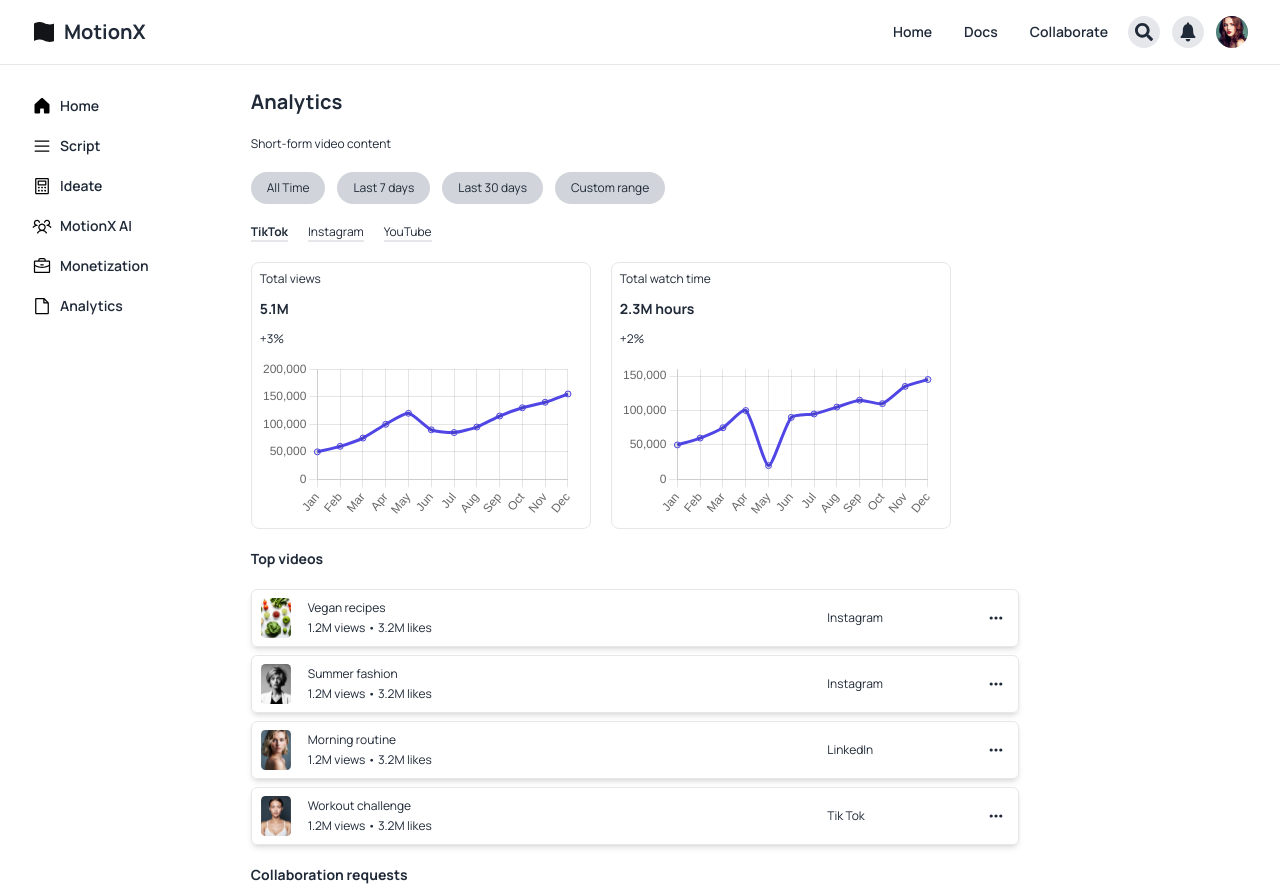
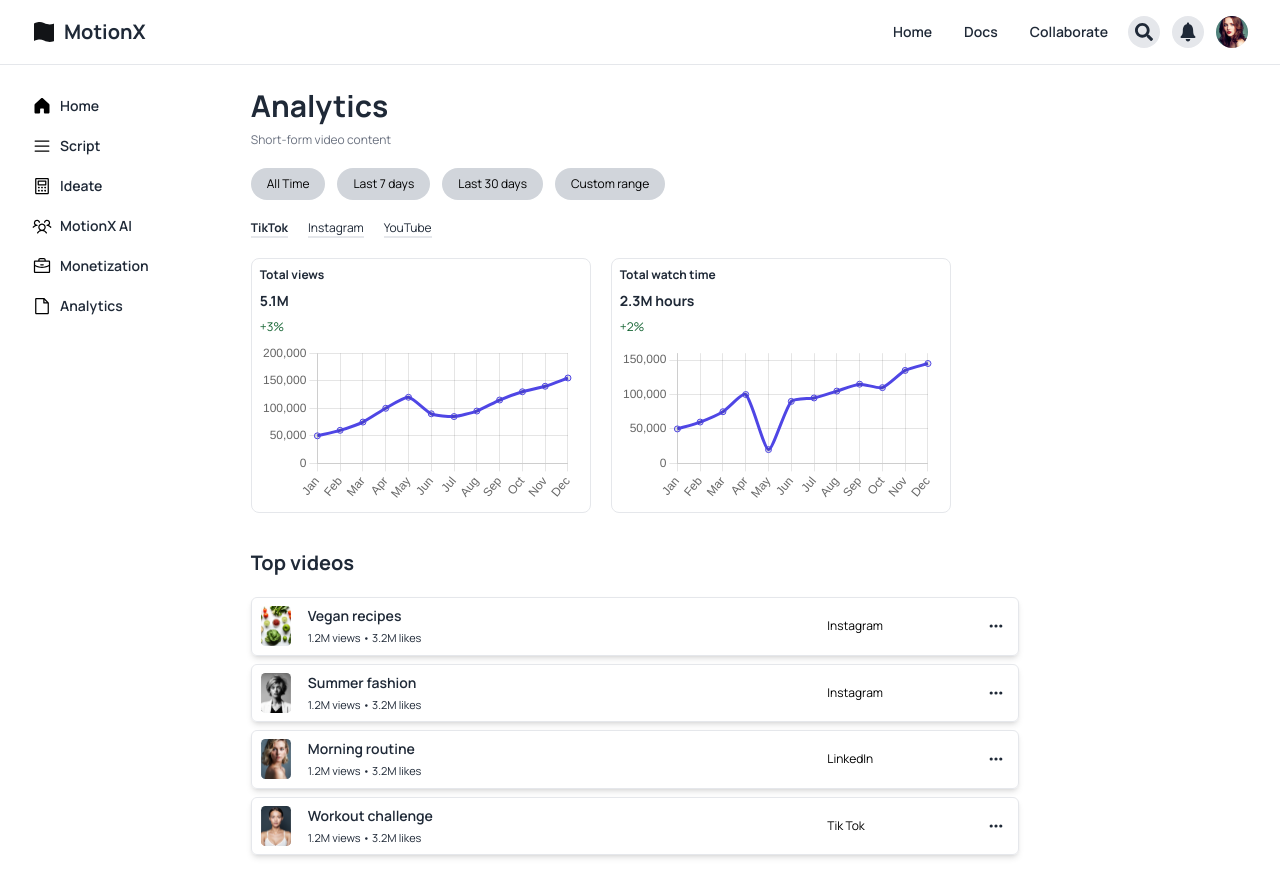
Before and after one commit to mdhabibur/mtnx_Feature_Test, a React (Vite) app in the folder frontend/: page /analytics in a window 1280 px wide. Shown: the top 895 px of the page. Built offline with nearby package versions, Linux system fonts and the light colour scheme.

Commit message:
home page, script page and analytic page simple revision completed

```diff
--- a/frontend/src/App.css
+++ b/frontend/src/App.css
@@ -27,3 +27,15 @@ body{
 .my_h5 {
     @apply text-xs md:text-sm font-bold
 }
+
+.small_card_title {
+    @apply text-sm font-semibold
+}
+
+.small_card_sub_title {
+    @apply text-xs font-normal
+}
+
+.small_card_des {
+    @apply text-[11px] font-normal
+}
--- a/frontend/src/App.jsx
+++ b/frontend/src/App.jsx
@@ -8,6 +8,8 @@ import Ideate from "./pages/Ideate";
 import MontionXAI from "./pages/MontionXAI";
 import Monetization from "./pages/Monetization";
 import Analytics from "./pages/Analytics";
+import Docs from "./pages/Docs";
+import Collaborate from "./pages/Collaborate";
 
 
 const App = () => {
@@ -17,6 +19,8 @@ const App = () => {
 				<Route path="/" element = {<MainLayout />}>
 					{/* nested routes  */}
 					<Route index element = {<Home />} />
+					<Route path="docs" element = {<Docs />} />
+					<Route path="collaborate" element = {<Collaborate />} />
 					<Route path = "script" element = {<Script />} />
 					<Route path = "ideate" element = {<Ideate />} />
 					<Route path = "motionx_ai" element = {<MontionXAI />} />
--- a/frontend/src/components/analytics/AnalyticsHistoryBtn.jsx
+++ b/frontend/src/components/analytics/AnalyticsHistoryBtn.jsx
@@ -2,7 +2,7 @@ import React from 'react'
 
 const AnalyticsHistoryBtn = ({title}) => {
   return (
-    <button className='bg bg-gray-300 py-2 px-4 rounded-full text-xs hover:font-bold'>{title}</button>
+    <button className='bg-gray-300 text-black  py-2 px-4 rounded-full text-xs hover:font-bold'>{title}</button>
   )
 }
 
--- a/frontend/src/components/analytics/CollaborationItem.jsx
+++ b/frontend/src/components/analytics/CollaborationItem.jsx
@@ -8,13 +8,13 @@ const CollaborationItem = ({collab}) => {
 				<img className="w-10 h-10" src={collab.image} alt="collaborator" />
 
 				<div className="flex flex-col flex-wrap gap-1">
-					<p className="text-xs">{collab.title}</p>
-					<p className="text-xs">{collab.des}</p>
+					<p className="small_card_title">{collab.title}</p>
+					<p className="small_card_des">{collab.des}</p>
 				</div>
 			</div>
 
 			<div className="w-1/4 flex justify-end  items-center text-xs">
-				<button className='bg bg-gray-300 py-2 px-4 rounded-[10px] text-xs hover:font-bold'>View Details</button>
+				<button className='bg bg-gray-300 text-black py-2 px-4 rounded-[10px] text-xs hover:font-bold'>View Details</button>
 			</div>
 		</div>
 	);
--- a/frontend/src/components/analytics/TopVideos.jsx
+++ b/frontend/src/components/analytics/TopVideos.jsx
@@ -5,19 +5,19 @@ import { HiDotsHorizontal } from "react-icons/hi";
 
 const TopVideos = ({video}) => {
 	return (
-		<div className="w-full lg:max-w-3xl flex flex-row gap-3 border rounded-md px-1 py-2 shadow-md">
+		<div className="w-full lg:max-w-3xl flex flex-row gap-3 border rounded-md px-1 py-2 shadow-md hover:-translate-y-1 transition-all duration-200">
 
 			<div className="w-3/4 flex flex-row whitespace-nowrap items-center gap-3 justify-start">
 				<img className="w-10 h-10" src={video.image} alt="collaborator" />
 
 				<div className="flex flex-col flex-wrap gap-1">
-					<p className="text-xs">{video.title}</p>
-					<p className="text-xs">{video.views}M views • {video.likes}M likes</p>
+					<p className="small_card_title">{video.title}</p>
+					<p className="small_card_des">{video.views}M views • {video.likes}M likes</p>
 				</div>
 			</div>
 
 			<div className="w-1/4 flex flex-col sm:flex-row justify-between gap-2 sm:gap-5 md:gap-8 items-center text-xs">
-				<p className=" flex flex-1">{video.social_media}</p>
+				<p className=" flex flex-1 text-black">{video.social_media}</p>
 				<HiDotsHorizontal
                 className=" w-5 h-4 mx-2" />
 			</div>
--- a/frontend/src/pages/Analytics.jsx
+++ b/frontend/src/pages/Analytics.jsx
@@ -106,8 +106,10 @@ const Analytics = () => {
   return (
     <div className='my_container py-3 my-3 flex flex-col gap-5'>
 
-        <h4 className='my_h4'> Analytics</h4>
-        <p className='text-xs'>Short-form video content</p>
+        <div>
+        <h3 className='my_h3'> Analytics</h3>
+        <p className='text-xs text-gray-500 mt-2'>Short-form video content</p>
+        </div>
 
         <div className='flex flex-row flex-wrap gap-3 items-start  w-[90%]'>
 
@@ -120,25 +122,25 @@ const Analytics = () => {
 
         <div className='flex flex-row flex-wrap gap-5 items-start w-[90%] cursor-pointer'>
 
-            <p className='font-bold border-b-2 text-xs'>TikTok</p>
-            <p className='border-b-2 text-xs'>Instagram</p>
-            <p className='border-b-2 text-xs'>YouTube</p>
+            <p className='font-bold border-b-2 text-xs hover:translate-x-1 transition-all duration-200'>TikTok</p>
+            <p className='border-b-2 text-xs hover:translate-x-1 transition-all duration-200'>Instagram</p>
+            <p className='border-b-2 text-xs hover:translate-x-1 transition-all duration-200'>YouTube</p>
 
         </div>
 
         <div className='flex flex-col md:flex-row flex-wrap gap-5 items-start w-[90%] lg:max-w-3xl'>
 
-            <div className='md:w-[340px] flex flex-col gap-3 border rounded-lg p-2 cursor-pointer'>
-                <p className='text-xs'>Total views</p>
+            <div className='md:w-[340px] flex flex-col gap-2 border rounded-lg p-2 cursor-pointer'>
+                <p className='text-xs font-bold'>Total views</p>
                 <p className='text-sm font-bold'>5.1M</p>
-                <p className='text-xs'>+3%</p>
+                <p className='text-xs text-green-800'>+3%</p>
                 <Chart chartData={totalViewChartData} />
             </div>
 
-            <div className='md:w-[340px] flex flex-col gap-3 border rounded-lg p-2 cursor-pointer'>
-                <p className='text-xs'>Total watch time</p>
+            <div className='md:w-[340px] flex flex-col gap-2 border rounded-lg p-2 cursor-pointer'>
+                <p className='text-xs font-bold'>Total watch time</p>
                 <p className='text-sm font-bold'>2.3M hours</p>
-                <p className='text-xs'>+2%</p>
+                <p className='text-xs text-green-800'>+2%</p>
                 <Chart chartData={totalWatchTimeChartData} />
             </div>
 
@@ -149,7 +151,7 @@ const Analytics = () => {
 
 
         {/* Top videos  */}
-        <h5 className='my_h5'> Top videos</h5>
+        <h4 className='my_h4 mt-4'> Top videos</h4>
 
 
 
@@ -160,7 +162,7 @@ const Analytics = () => {
         </div>
 
         {/* Collaboration  */}
-        <h5 className='my_h5'> Collaboration requests</h5>
+        <h4 className='my_h4 mt-4'> Collaboration requests</h4>
 
         <div className='max-w-[90%] flex flex-col items-start justify-start gap-2 cursor-pointer '>
 
--- /dev/null
+++ b/frontend/src/pages/Collaborate.jsx
@@ -0,0 +1,12 @@
+import React from 'react'
+import ComingSoonPage from '../components/layout/ComingSoonPage'
+
+const Collaborate = () => {
+  return (
+    <div>
+        <ComingSoonPage />
+    </div>
+  )
+}
+
+export default Collaborate
--- /dev/null
+++ b/frontend/src/pages/Docs.jsx
@@ -0,0 +1,12 @@
+import React from 'react'
+import ComingSoonPage from '../components/layout/ComingSoonPage'
+
+const Docs = () => {
+  return (
+    <div>
+        <ComingSoonPage />
+    </div>
+  )
+}
+
+export default Docs
--- a/frontend/src/pages/Home.jsx
+++ b/frontend/src/pages/Home.jsx
@@ -108,7 +108,7 @@ const Home = () => {
 
             <div className="second_div flex flex-col justify-start gap-3 my-5">
 
-                <div className='mb-4 my-3 mb-5'>
+                <div className='my-3 mb-5'>
                 <h2 className='my_h2 mb-2'>All your video projects at one place</h2>
 
                 <p className='text-[13px] w-2/3 mb-4'>From onboarding to liquidity events, Carta's platform makes it easy to manage your team's equity. Invite your team to get started.</p>
@@ -183,7 +183,7 @@ const Home = () => {
 
                 <div className='flex flex-col md:flex-row md:w-[90%] lg:w-full flex-wrap  gap-5 items-start'>
 
-                    <div className='w-[438px] flex flex-col items-start gap-5 border rounded-lg shadow-md hover:scale-105 transition-all duration-300 cursor-pointer p-3'>
+                    <div className='w-[438px] flex flex-col items-start gap-5 border rounded-lg shadow-md hover:scale-90 transition-all duration-300 cursor-pointer p-3'>
                         <img className='w-full' src={start_project} alt="" />
 
                         <div className='space-y-1 py-3'>
@@ -196,7 +196,7 @@ const Home = () => {
 
 
 
-                    <div className='w-[438px] flex flex-col items-start gap-5 border rounded-lg shadow-md hover:scale-105 transition-all duration-300 cursor-pointer p-3'>
+                    <div className='w-[438px] flex flex-col items-start gap-5 border rounded-lg shadow-md hover:scale-90 transition-all duration-300 cursor-pointer p-3'>
                         <img className='w-full' src={connect_social} alt="" />
 
                         <div className='space-y-1 py-3'>
--- a/frontend/src/pages/Script.jsx
+++ b/frontend/src/pages/Script.jsx
@@ -13,7 +13,7 @@ const Script = () => {
 
     <div className='my_container py-3 my-3 flex flex-col gap-5  '>
 
-    <form className='max-w-md max-h-screen md:max-w-lg flex flex-col gap-2 border rounded-lg shadow-lg px-10 pb-3 pt-1 mx-3 md:mx-6'>
+    <form className='max-w-md max-h-screen md:max-w-lg flex flex-col gap-2 border rounded-[12px] shadow-lg px-10 pb-3 pt-1 mx-3 md:mx-6'>
 
     <h2 className='my_h2 mb-2 mt-2'>Create a new script</h2>
 
@@ -88,7 +88,7 @@ const Script = () => {
     </div>
 
     <div className="text-end">
-        <button type='submit' className=' bg-black text-white rounded-lg px-3 py-2 my-3 text-xs '>Save</button>
+        <button type='submit' className=' bg-black text-white rounded-[10px] px-5 py-2 my-3 text-xs '>Save</button>
     </div>
 
     </form>
```
Also changed, not shown: frontend/src/components/layout/MainLayout.jsx (+6 -6 lines), frontend/src/components/navigation/Navbar.jsx (+4 -4 lines).
